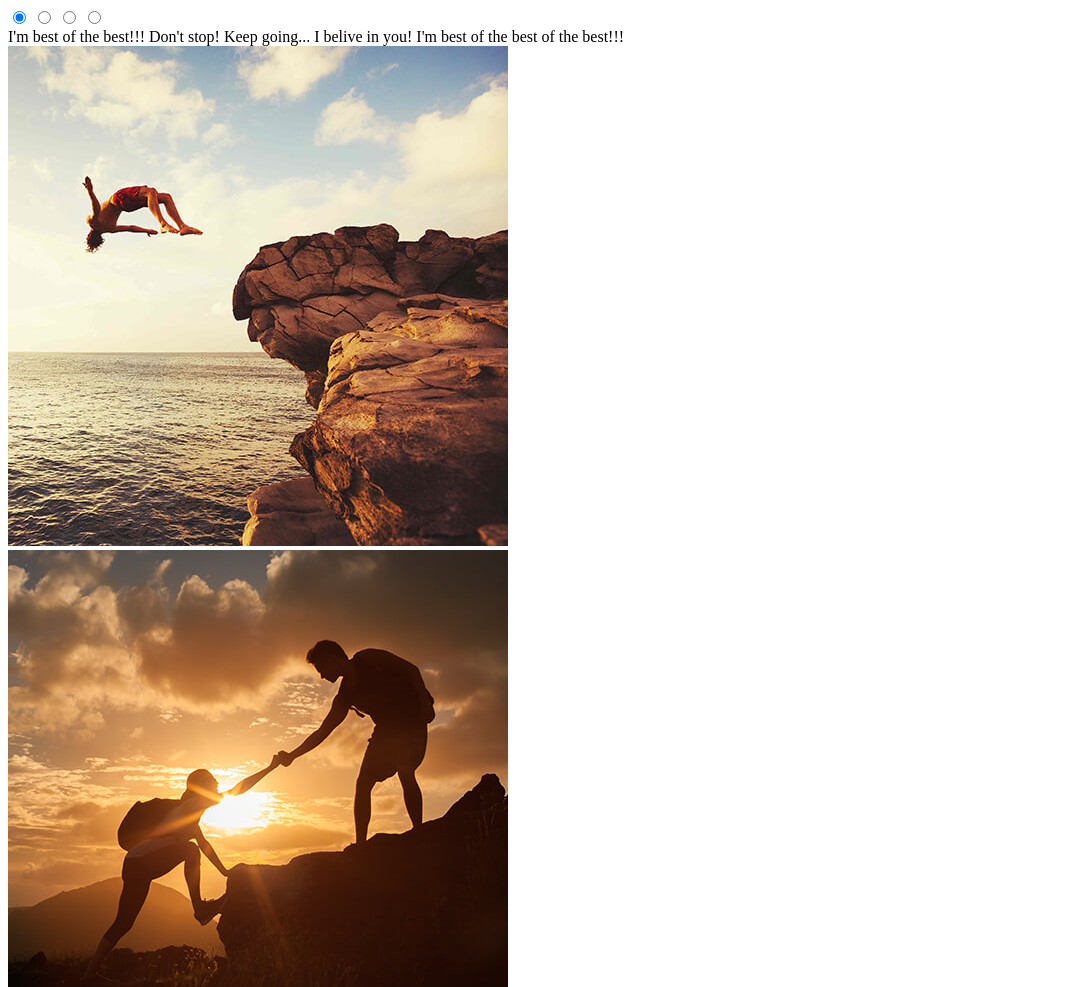
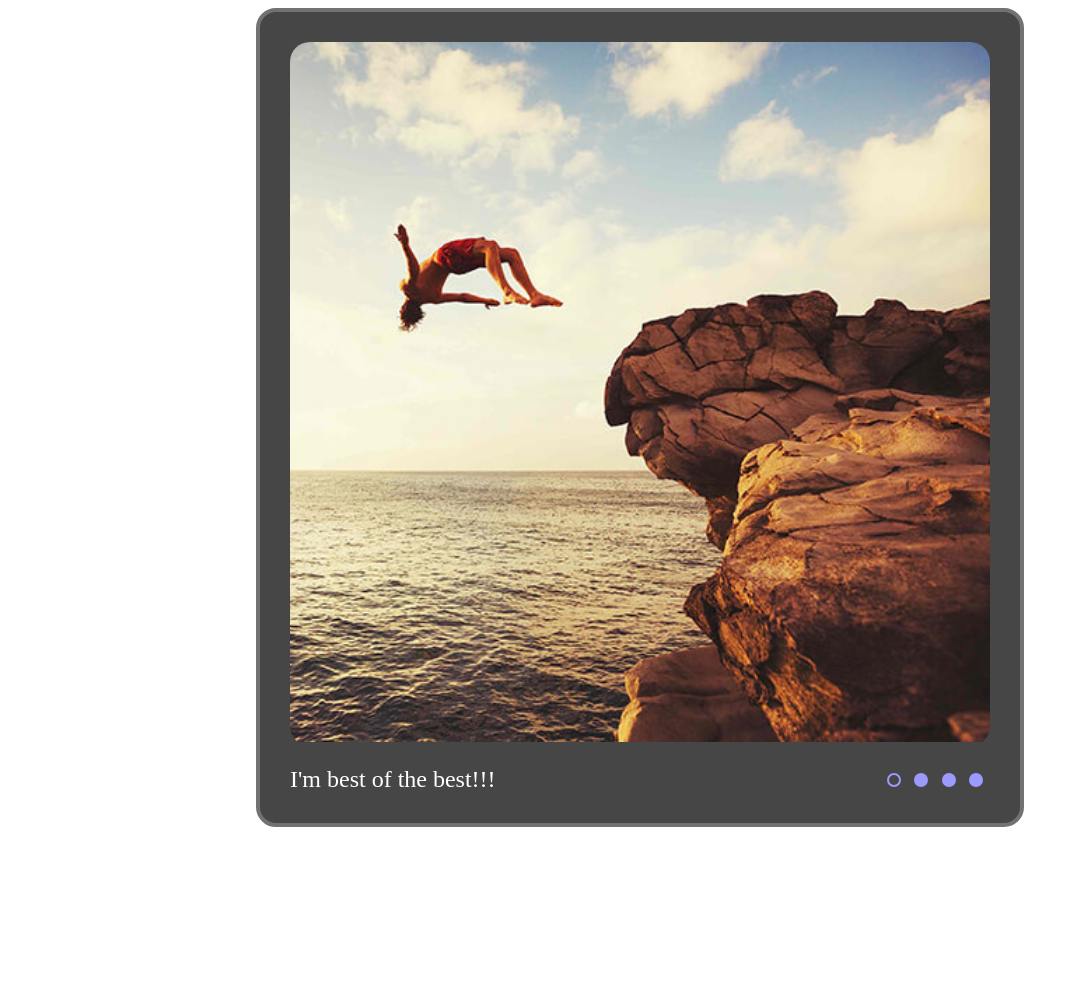
Before and after one commit to Vladimir-Kozinsky/cssMemSlider2021, a plain HTML site: page index.html in a window 1280 px wide. Shown: the top 987 px of the page, without its empty margins (0-1079 px from the left). After the commit the page ends 835 px from the top, so only its background shows below. Drawn offline with Linux system fonts and the light colour scheme.

Commit message:
feat: add styles to slider and panel (San, Oct 17, 2021 12:40 PM)

```diff
--- a/index.html
+++ b/index.html
@@ -5,7 +5,8 @@
     <meta charset="UTF-8">
     <meta http-equiv="X-UA-Compatible" content="IE=edge">
     <meta name="viewport" content="width=device-width, initial-scale=1.0">
-    <title>Document</title>
+    <link rel="stylesheet" href="./style.css">
+    <title>cssMemSlider</title>
 </head>
 
 <body>
--- a/style.css
+++ b/style.css
@@ -0,0 +1,150 @@
+.slider {
+    padding: 30px 0px 30px;
+    max-width: 760px;
+    border: 4px rgb(116, 113, 113) solid;
+    margin: 0 auto;
+    background-color: rgb(70, 70, 70);
+    border-radius: 20px;
+}
+
+.slider-block {
+    max-width: 700px;
+    margin: 0 auto;
+    display: flex;
+    flex-direction: column-reverse;
+}
+
+/* SLIDER */
+
+.container {
+    overflow: hidden;
+    border-radius: 20px;
+}
+
+.slider-block input {
+    display: none;
+}
+
+.slider-wrapper {
+    display: flex;
+    width: 400%;
+    position: relative;
+    transition: 1s;
+}
+
+.slide {
+    width: 25%;
+}
+
+.slide img {
+    width: 100%;
+    height: auto;
+}
+
+/* NAME-CONTROL PANEL */
+
+.name-contolPanel-wrapper {
+    width: 100%;
+    margin: 0 auto;
+    margin-top: 20px;
+    height: 7%;
+    display: flex;
+    justify-content: space-between;
+    align-items: center;
+    z-index: 3;
+}
+
+.name-contolPanel-wrapper label {
+    display: none;
+}
+
+.slide-name label {
+    font-size: 24px;
+    color: white;
+}
+
+.controls {
+    width: 110px;
+    display: flex;
+    justify-content: space-between;
+}
+
+.controls label {
+    display: block;
+    width: 27px;
+    height: 27px;
+    border-radius: 50px;
+    display: flex;
+    justify-content: center;
+    align-items: center;
+}
+
+.controls label:hover {
+    cursor: pointer;
+}
+
+.controls label:hover span {
+    background-color: white;
+    border: white solid 2px;
+    transition: 0.4s;
+}
+
+.controls label:active span {
+    background-color: rgb(252, 222, 222);
+    border: rgb(252, 222, 222) solid 3px;
+    transition: 0.4s;
+}
+
+.controls span {
+    display: block;
+    width: 10px;
+    height: 10px;
+    border-radius: 50px;
+    border: rgb(154, 154, 255) solid 2px;
+    background-color: rgb(154, 154, 255);
+}
+
+#switch1:checked~.name-contolPanel-wrapper #controls label:nth-child(1) span, #switch2:checked~.name-contolPanel-wrapper #controls label:nth-child(2) span, #switch3:checked~.name-contolPanel-wrapper #controls label:nth-child(3) span, #switch4:checked~.name-contolPanel-wrapper #controls label:nth-child(4) span {
+    background-color: rgb(70, 70, 70);
+    transition: 0.4s;
+}
+
+#switch1:checked~.name-contolPanel-wrapper #controls label:nth-child(1):hover span, #switch2:checked~.name-contolPanel-wrapper #controls label:nth-child(2):hover span, #switch3:checked~.name-contolPanel-wrapper #controls label:nth-child(3):hover span, #switch4:checked~.name-contolPanel-wrapper #controls label:nth-child(4):hover span {
+    border: white solid 2px;
+    background-color: rgb(70, 70, 70);
+    cursor: pointer;
+    transition: 0.4s;
+}
+
+#switch1:checked~.name-contolPanel-wrapper #slide-name label:nth-child(1), #switch2:checked~.name-contolPanel-wrapper #slide-name label:nth-child(2), #switch3:checked~.name-contolPanel-wrapper #slide-name label:nth-child(3), #switch4:checked~.name-contolPanel-wrapper #slide-name label:nth-child(4) {
+    display: block;
+    transition: 2s;
+}
+
+#switch1:checked~.container .slider-wrapper {
+    left: 0px;
+}
+
+#switch2:checked~.container .slider-wrapper {
+    left: -100%;
+}
+
+#switch3:checked~.container .slider-wrapper {
+    left: -200%;
+}
+
+#switch4:checked~.container .slider-wrapper {
+    left: -300%;
+}
+
+@media (max-width: 768px) {
+    .name-contolPanel-wrapper {
+        flex-direction: column-reverse;
+        row-gap: 5px;
+        height: auto;
+    }
+    .slider-block {
+        max-width: 658px;
+        margin: 0px 20px;
+    }
+}
```
